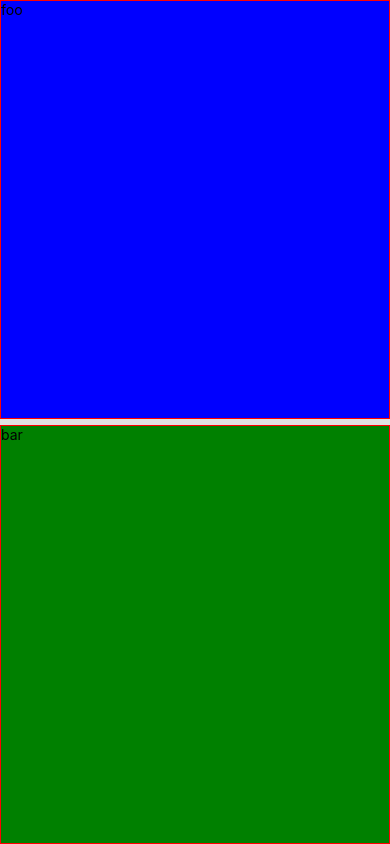
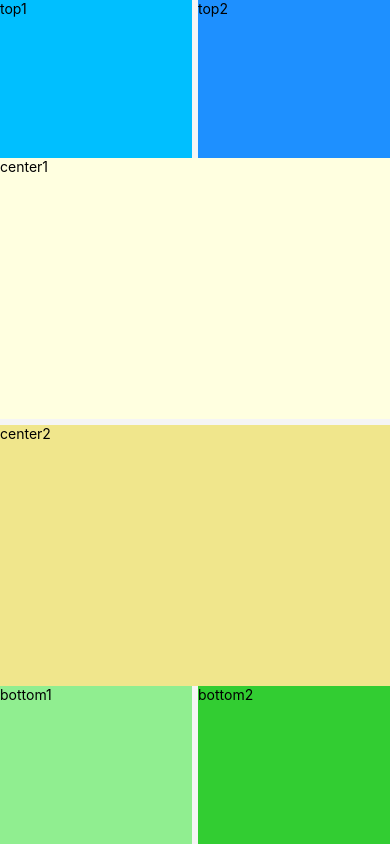
Before and after one commit to nikochan2k/expo-split-pane, a React Native app: screen / in a window 390 px wide. Built offline with nearby package versions, Linux system fonts and the light colour scheme.

Commit message:
improve demo app

```diff
--- a/App.tsx
+++ b/App.tsx
@@ -1,31 +1,55 @@
-import { SafeAreaView, StyleSheet, Text, View } from "react-native";
+import { SafeAreaView, Text, View } from "react-native";
 import { SplitPane } from "./SplitPane";
 
 export default function App() {
   return (
     <SafeAreaView style={{ flex: 1 }}>
       <SplitPane
-        orientation="horizontal"
+        style={{ flex: 0.3 }}
+        orientation="vertical"
         pane1={
-          <View style={{ flex: 1, flexGrow: 1, backgroundColor: "blue" }}>
-            <Text>foo</Text>
+          <View
+            style={{ flex: 1, flexGrow: 1, backgroundColor: "deepskyblue" }}
+          >
+            <Text>top1</Text>
           </View>
         }
         pane2={
-          <View style={{ flex: 1, flexGrow: 1, backgroundColor: "green" }}>
-            <Text>bar</Text>
+          <View style={{ flex: 1, flexGrow: 1, backgroundColor: "dodgerblue" }}>
+            <Text>top2</Text>
+          </View>
+        }
+      />
+      <SplitPane
+        style={{ flex: 1 }}
+        orientation="horizontal"
+        pane1={
+          <View
+            style={{ flex: 1, flexGrow: 1, backgroundColor: "lightyellow" }}
+          >
+            <Text>center1</Text>
+          </View>
+        }
+        pane2={
+          <View style={{ flex: 1, flexGrow: 1, backgroundColor: "khaki" }}>
+            <Text>center2</Text>
+          </View>
+        }
+      />
+      <SplitPane
+        style={{ flex: 0.3 }}
+        orientation="vertical"
+        pane1={
+          <View style={{ flex: 1, flexGrow: 1, backgroundColor: "lightgreen" }}>
+            <Text>bottom1</Text>
+          </View>
+        }
+        pane2={
+          <View style={{ flex: 1, flexGrow: 1, backgroundColor: "limegreen" }}>
+            <Text>bottom2</Text>
           </View>
         }
       />
     </SafeAreaView>
   );
 }
-
-const styles = StyleSheet.create({
-  container: {
-    flex: 1,
-    backgroundColor: "#fff",
-    alignItems: "center",
-    justifyContent: "center",
-  },
-});
--- a/SplitPane.tsx
+++ b/SplitPane.tsx
@@ -9,6 +9,7 @@ import {
 } from "react-native";
 
 interface SplitPaneProps {
+  style?: ViewStyle;
   orientation: "horizontal" | "vertical";
   pane1: JSX.Element;
   pane2: JSX.Element;
@@ -32,6 +33,7 @@ interface Layout {
 const DEFAULT_DIVIDER_SIZE = 6;
 
 export const SplitPane: FC<SplitPaneProps> = ({
+  style,
   orientation,
   pane1,
   pane2,
@@ -44,7 +46,7 @@ export const SplitPane: FC<SplitPaneProps> = ({
 
   if (!dividerStyle) dividerStyle = {};
   if (!dividerStyle.backgroundColor) {
-    dividerStyle.backgroundColor = state.clicked ? "#666" : "#e2e2e2";
+    dividerStyle.backgroundColor = state.clicked ? "gray" : "whitesmoke";
   }
   if (!min) min = 30;
 
@@ -124,8 +126,8 @@ export const SplitPane: FC<SplitPaneProps> = ({
     [state]
   );
 
-  const pane1Style: ViewStyle = { borderColor: "red", borderWidth: 1 };
-  const pane2Style: ViewStyle = { borderColor: "red", borderWidth: 1 };
+  const pane1Style: ViewStyle = {};
+  const pane2Style: ViewStyle = {};
   if (orientation === "horizontal") {
     if (!dividerStyle.height) {
       dividerStyle.height = DEFAULT_DIVIDER_SIZE;
@@ -154,6 +156,7 @@ export const SplitPane: FC<SplitPaneProps> = ({
     <View
       style={{
         flex: 1,
+        ...style,
         flexDirection: orientation === "horizontal" ? "column" : "row",
       }}
       onLayout={(e) => measureLayout(e.nativeEvent.layout)}
```
